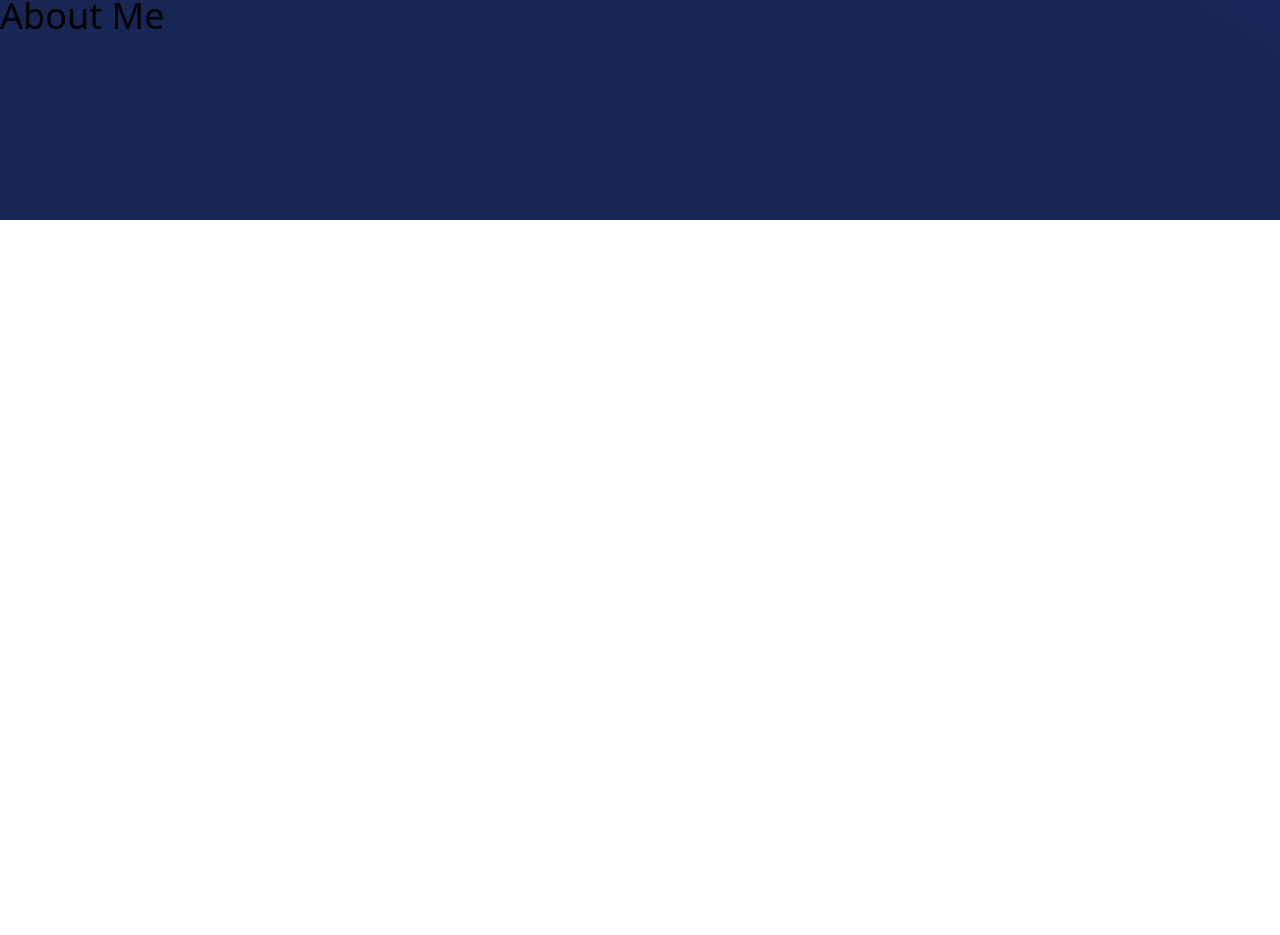
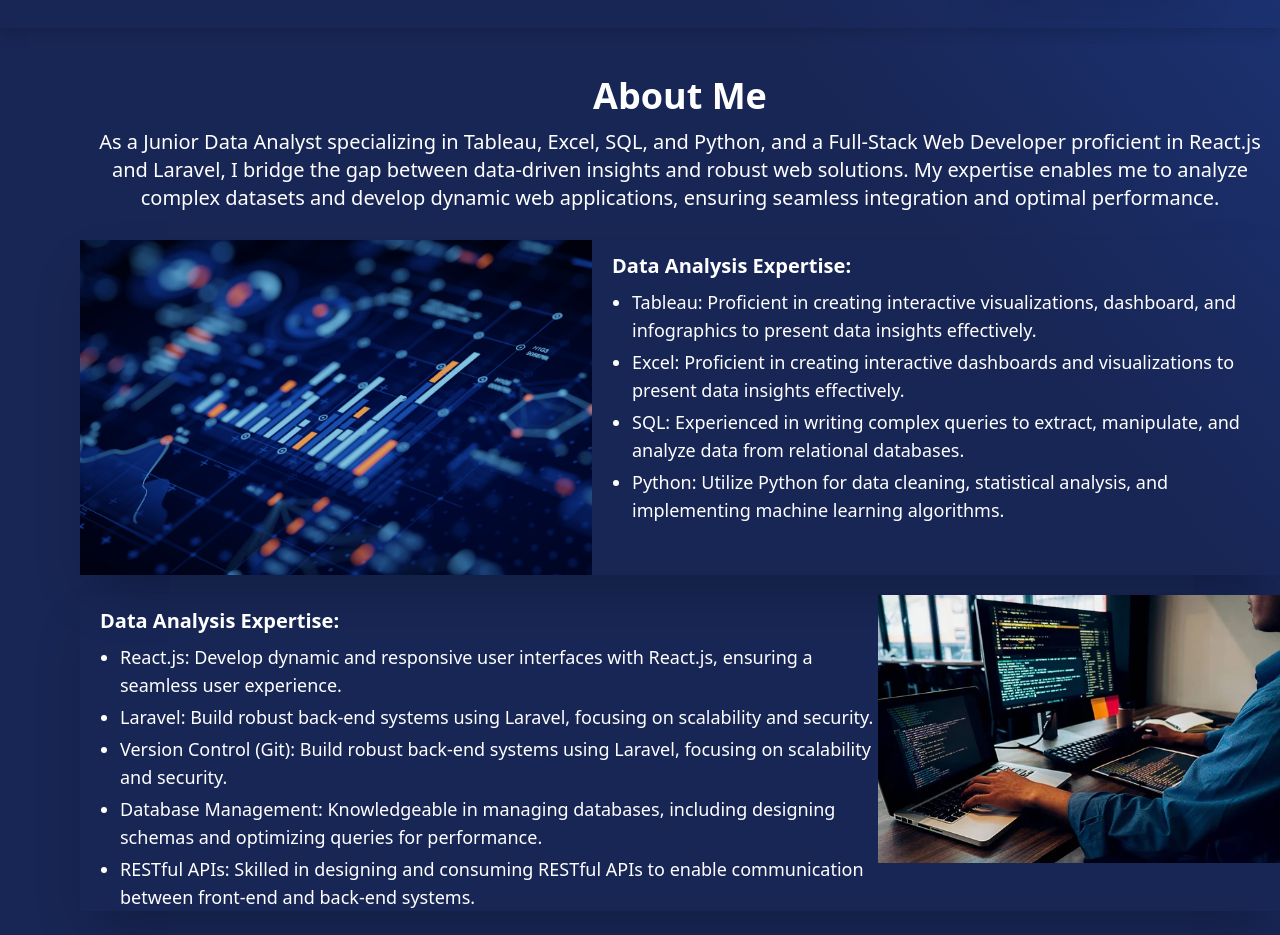
Before and after one commit to athallahdx/portofolio_web, a React (Vite) app: page / in a window 1280 px wide. Shown: the part 580-1515 px from the top of the page. Before the commit the page ends 800 px from the top, so only its background shows below. Built offline with nearby package versions, Linux system fonts and the light colour scheme.

Commit message:
add about me

```diff
--- a/package.json
+++ b/package.json
@@ -16,6 +16,7 @@
     "react-type-animation": "^3.2.0",
     "react-typed": "^2.0.12",
     "react-typing-effect": "^2.0.5",
+    "tailwind-extended-shadows": "^0.4.1",
     "the-beginning": "file:"
   },
   "devDependencies": {
--- a/src/App.jsx
+++ b/src/App.jsx
@@ -9,7 +9,7 @@ export default function App() {
         <div>
           <NavBar />
         </div>
-        <div className='pt-36'>
+        <div>
           <Profile />
         </div>
         <div>
--- a/src/components/AboutMe.jsx
+++ b/src/components/AboutMe.jsx
@@ -1,13 +1,76 @@
+import dev1 from "../assets/dev1.jpg";
+import data1 from "../assets/data1.png";
+
 export default function AboutMe() {
     return(
         <>
-            <div className="About-Me">
-                <div className="flex flex-row">
-                    <div className="Picture">
+            <div className="About-Me mt-12 pb-6">
+                <div className="flex flex-row justify-start space-x-20 ms-20 text-white">
+                    <div className="Description text-left">
+                        <div className="flex flex-col">
+                            <div className="aboutme place-items-center pb-7">
+                                <p className="text-4xl font-bold pb-3 ">About Me</p>
+                                <p className="text-xl max-w-34xl text-center">As a Junior Data Analyst specializing in Tableau, Excel, SQL, and Python, and a Full-Stack Web Developer proficient in React.js and Laravel, I bridge the gap between data-driven insights and robust web solutions. My expertise enables me to analyze complex datasets and develop dynamic web applications, ensuring seamless integration and optimal performance.</p>
+                            </div>
+                            <div className="dataanalyst flex justify-center max-w-7xl shadow-2xl">
+                                <div className="picture1 max-w-lg">
+                                    <img src={data1} alt="" />
+                                </div>
+                                <div className="desc1 ms-5">
+                                    <p className="text-xl font-semibold mt-3 mb-2">Data Analysis Expertise:</p>
+                                    <ul className="list-disc list-outside text-lg space-y-1 pl-5">
+                                        <li>
+                                            <span className="font-medium">Tableau: </span>
+                                            <span>Proficient in creating interactive visualizations, dashboard, and infographics to present data insights effectively.</span>
+                                        </li>
+                                        <li>
+                                            <span className="font-medium">Excel: </span>
+                                            <span>Proficient in creating interactive dashboards and visualizations to present data insights effectively.</span>
+                                        </li>
+                                        <li>
+                                            <span className="font-medium">SQL: </span>
+                                            <span>Experienced in writing complex queries to extract, manipulate, and analyze data from relational databases.
+                                            </span>
+                                        </li>
+                                        <li>
+                                            <span className="font-medium">Python: </span>
+                                            <span>Utilize Python for data cleaning, statistical analysis, and implementing machine learning algorithms.</span>
+                                        </li>
+                                    </ul>
+                                </div>
+                            </div>
 
-                    </div>
-                    <div className="Description ">
-                        <p className="text-4xl pb-3">About Me</p>
+                            <div className="webdev mt-5 flex justify-center max-w-7xl shadow-2xl">
+                                <div className="desc1 ms-5">
+                                    <p className="text-xl font-semibold mt-3 mb-2">Data Analysis Expertise:</p>
+                                    <ul className="list-disc list-outside text-rig text-lg space-y-1 pl-5">
+                                        <li>
+                                            <span className="font-medium">React.js: </span>
+                                            <span>Develop dynamic and responsive user interfaces with React.js, ensuring a seamless user experience.</span>
+                                        </li>
+                                        <li>
+                                            <span className="font-medium">Laravel: </span>
+                                            <span>Build robust back-end systems using Laravel, focusing on scalability and security.</span>
+                                        </li>
+                                        <li>
+                                            <span className="font-medium">Version Control (Git): </span>
+                                            <span>Build robust back-end systems using Laravel, focusing on scalability and security.</span>
+                                        </li>
+                                        <li>
+                                            <span className="font-medium">Database Management: </span>
+                                            <span>Knowledgeable in managing databases, including designing schemas and optimizing queries for performance.</span>
+                                        </li>
+                                        <li>
+                                            <span className="font-medium">RESTful APIs: </span>
+                                            <span>Skilled in designing and consuming RESTful APIs to enable communication between front-end and back-end systems.</span>
+                                        </li>
+                                    </ul>
+                                </div>
+                                <div className="picture1 max-w-lg ">
+                                    <img src={dev1} alt="" />
+                                </div>
+                            </div>
+                        </div>
                     </div>
                 </div>
             </div>
--- a/src/components/Profile.jsx
+++ b/src/components/Profile.jsx
@@ -5,7 +5,7 @@ import { FaGithub, FaLinkedin, FaInstagram } from "react-icons/fa";
 
 export default function Profile() {
   return (
-    <div className="flex flex-row justify-center items-center space-x-52">
+    <div className="flex flex-row justify-center items-center space-x-52 pt-36 shadow-lg pb-8">
       <div className="Text-Description text-white font-bold">
         <p className="text-4xl pb-3">Hello, It&apos;s Me</p>
         <p className="text-6xl">Athallah Tsany Satriyaji</p>
@@ -29,8 +29,8 @@ export default function Profile() {
             <a target="_blank" href="https://www.instagram.com/ath_tsany"><FaInstagram size={40}/></a>
         </div>
       </div>
-      <div className="Image-Profile">
-        <img src={profil} alt="Profile" />
+      <div className='Image-Profil'>
+        <img className='drop-shadow-2xl' src={profil} alt="Profile" />
       </div>
     </div>
   );
--- a/src/main.jsx
+++ b/src/main.jsx
@@ -1,5 +1,6 @@
 import { StrictMode } from 'react'
 import { createRoot } from 'react-dom/client'
+
 import './index.css'
 import App from './App'
 // import React from 'react';
```
Also changed, not shown: src/assets/data1.png (renamed from src/assets/data_analytics.png), 1 other file (tests, documents, lock files or other folders).
